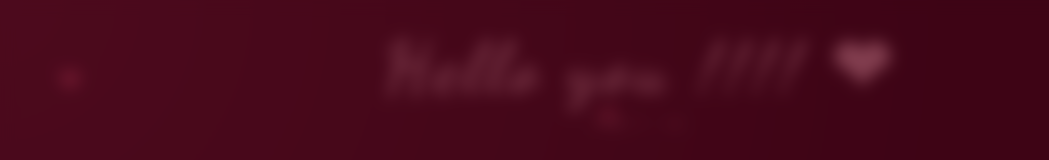
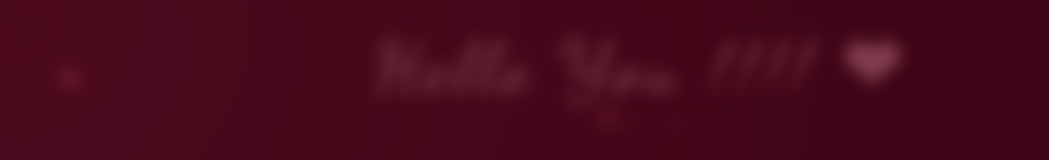
Before and after one commit to prashant4471/VP2026, a Next.js app: page / in a window 1280 px wide. Shown: the top 160 px of the page, without its empty margins (0-1049 px from the left). Built offline with nearby package versions, Linux system fonts and the light colour scheme.

Commit message:
Capitalize "Beautiful" in Rose Day messages and update header text for consistency

```diff
--- a/src/app/page.tsx
+++ b/src/app/page.tsx
@@ -69,7 +69,7 @@ const dayContent: Record<string, DayContent> = {
   "7": {
     name: "Rose Day",
     emoji: "🌹",
-    headline: "Happy Rose Day, beautiful.",
+    headline: "Happy Rose Day, Beautiful 🌹",
     intro:
       "A rose for your smile, a bloom for your grace — today I celebrate the magic that is you.\nYour laugh is the sunlight, your heart is the spring; with every petal, my love learns to sing.\nTake this wish, soft and true, wrapped in blush and morning dew — Happy Rose Day, my beautiful you.",
     vibe: "Velvet petals, candle glow, and a handwritten note tucked in your bag.",
@@ -316,7 +316,7 @@ export default function Home() {
       <header className="relative z-10">
         <div className="mx-auto flex w-full max-w-6xl flex-col items-center px-6 py-8 text-center">
           <span className="font-romantic text-5xl font-semibold tracking-[0.08em] text-rose-200 sm:text-6xl lg:text-7xl">
-            Hello you !!!! ❤
+            Hello You !!!! ❤
           </span>
           <span className="mt-3 text-xs uppercase tracking-[0.3em] text-rose-300">
             Feb 7 - 14
@@ -332,7 +332,7 @@ export default function Home() {
                 February 7 - 14
               </p>
               <h1 className="text-4xl font-semibold leading-tight text-rose-100 sm:text-5xl">
-                Pick a day, unlock a love story.
+                Pick a Day, Unlock a Love Story
               </h1>
               <p className="text-lg leading-relaxed text-rose-200/80">
                 Each day has its own little surprise. Choose a card, enter the
@@ -456,7 +456,7 @@ export default function Home() {
                         Rose day wishes
                       </p>
                       <h3 className="mt-4 text-2xl font-semibold rose-shimmer">
-                        Happy Rose Day, beautiful 🌹
+                        Happy Rose Day, Beautiful 🌹
                       </h3>
                       <p className="mt-3 text-sm text-rose-100/80">
                         You are the bloom that softens every season. Today we
```
